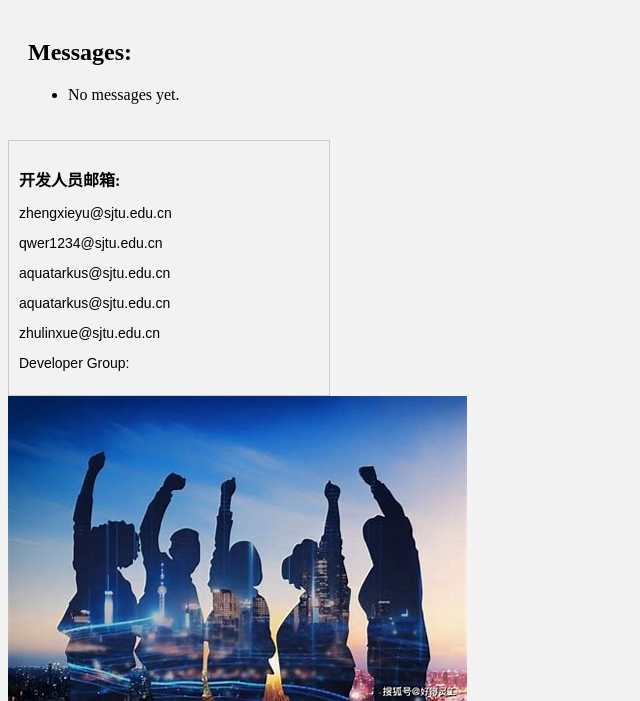
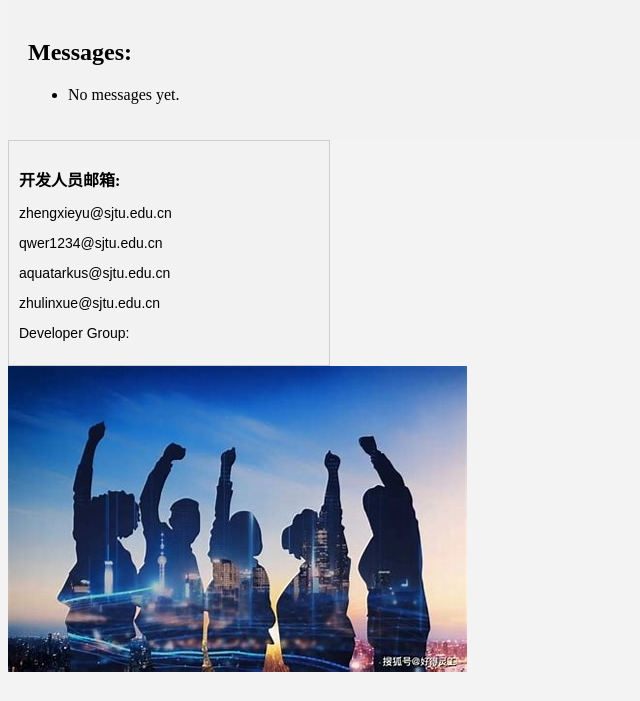
Before and after one commit to huoyanhuoyou/SNS_Forum, a Django app: page /mailbox/ in a window 1280 px wide. Shown: the part 560-1261 px from the top of the page, without its empty margins (0-640 px from the left). After the commit the page ends 1232 px from the top, so only its background shows below. Run offline with Django 4.2, Linux system fonts and the light colour scheme; parts of the project's set-up code (start-up, migrations or seed data) failed here and were passed over.

Commit message:
Update mailbox.html

```diff
--- a/bbs/templates/bbs/mailbox.html
+++ b/bbs/templates/bbs/mailbox.html
@@ -517,7 +517,6 @@
         <p class="email-address">zhengxieyu@sjtu.edu.cn</p>
         <p class="email-address">qwer1234@sjtu.edu.cn</p>
         <p class="email-address">aquatarkus@sjtu.edu.cn</p>
-        <p class="email-address">aquatarkus@sjtu.edu.cn</p>
         <p class="email-address">zhulinxue@sjtu.edu.cn</p>
         <p class="email-address">Developer Group:</p>
     </div>
```
